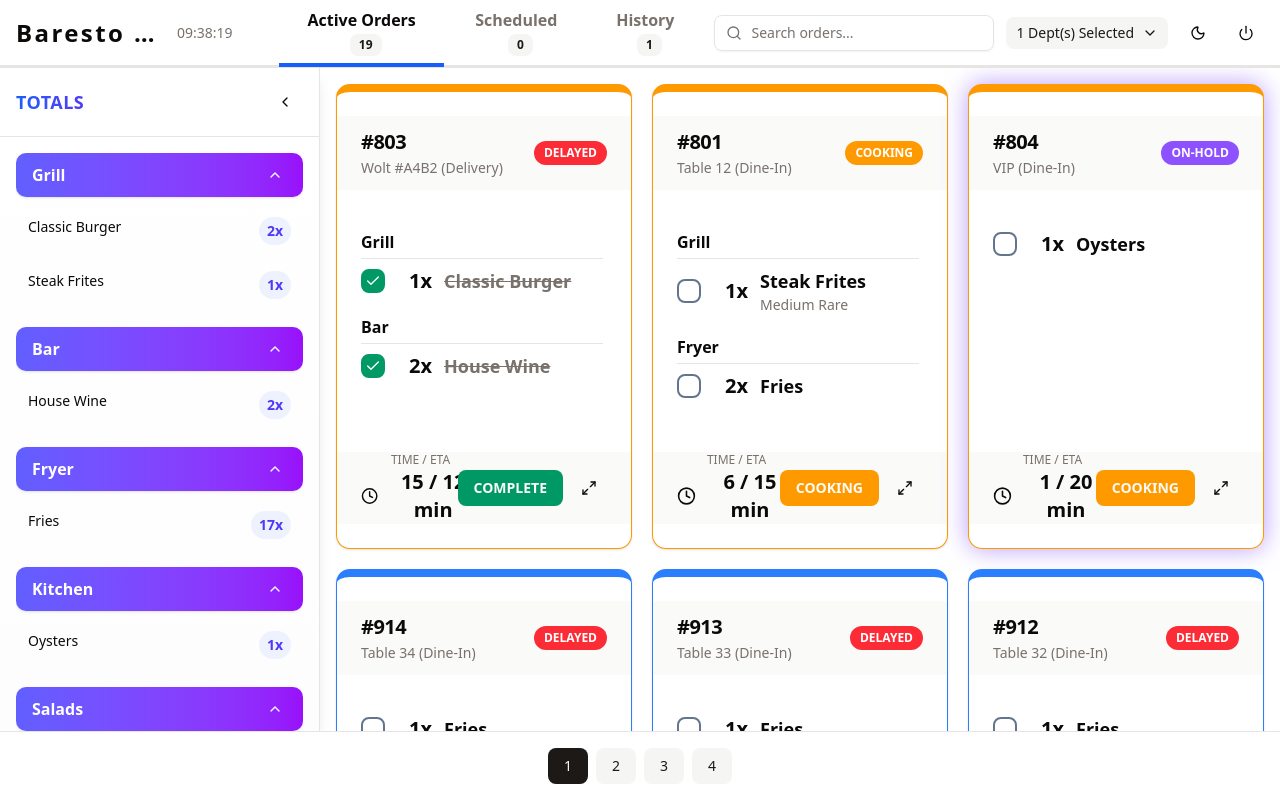
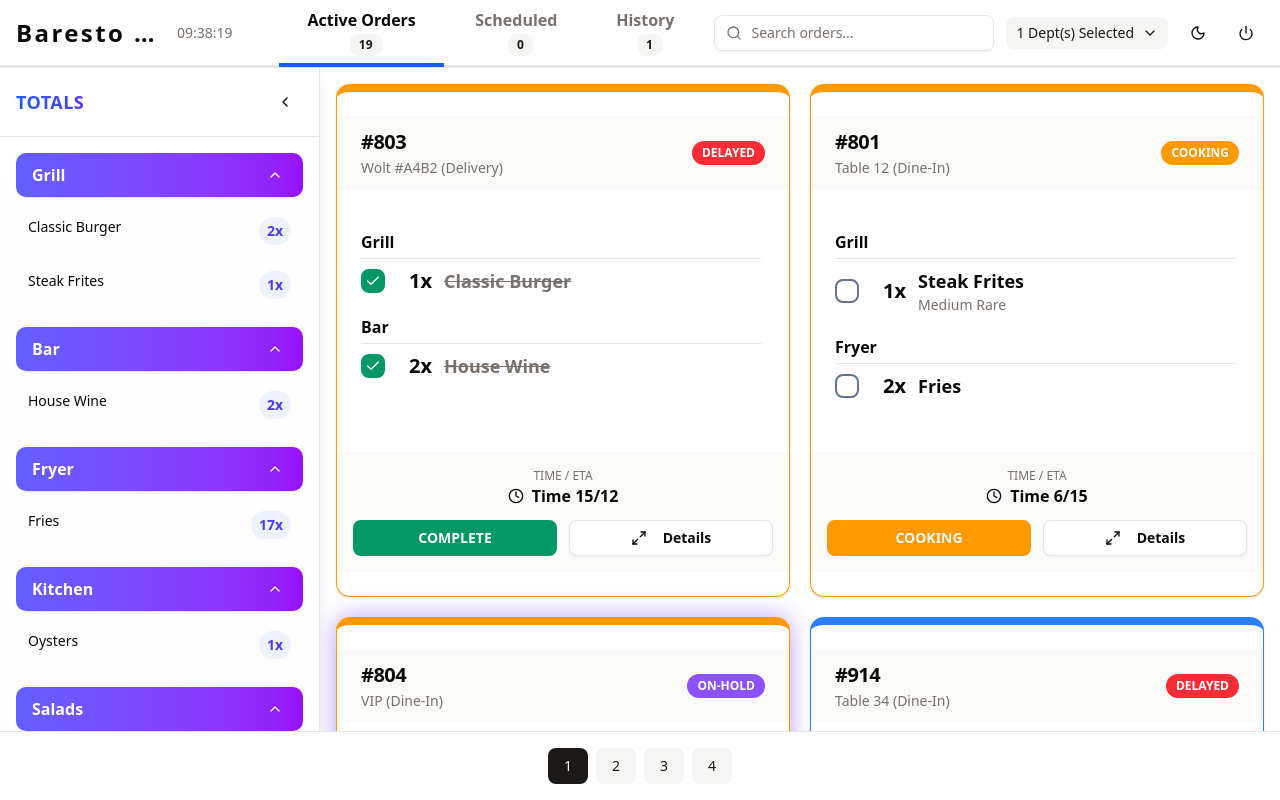
Before and after one commit to powersoft365/kds, a Next.js app: page / in a window 1280 px wide. Built offline with nearby package versions, Linux system fonts and the light colour scheme.

Commit message:
updated responsiveness and modal

```diff
--- a/app/page.js
+++ b/app/page.js
@@ -474,7 +474,7 @@ function KdsPro() {
               No orders to display.
             </p>
           ) : (
-            <div className="grid gap-4 md:gap-5 grid-cols-1 sm:grid-cols-2 xl:grid-cols-3 2xl:grid-cols-4">
+            <div className="grid gap-4 md:gap-5 grid-cols-1 sm:grid-cols-1 md:grid-cols-2  2xl:grid-cols-4">
               {pageSlice.map((o, idx) => (
                 <OrderCard
                   key={`${o.id}-${o.ts}-${o.dest}-${idx}`} // collision-proof key
--- a/components/FullscreenOrderDialog.jsx
+++ b/components/FullscreenOrderDialog.jsx
@@ -36,7 +36,7 @@ export function FullscreenOrderDialog({
 
   return (
     <Dialog open={open} onOpenChange={onOpenChange}>
-      <DialogContent className="max-w-4xl min-h-[80vh]">
+      <DialogContent className="max-w-4xl ">
         <DialogHeader>
           <DialogTitle>Order Details #{fullOrder?.id}</DialogTitle>
         </DialogHeader>
--- a/components/OrderCard.jsx
+++ b/components/OrderCard.jsx
@@ -9,7 +9,6 @@ import {
   CardFooter,
   CardHeader,
 } from "@/components/ui/card";
-import { Badge } from "@/components/ui/badge";
 import {
   Dialog,
   DialogContent,
@@ -23,10 +22,10 @@ export function OrderCard({
   order,
   toggleItemState,
   onPrimaryAction,
-  onUndoAction,
+  onUndoAction, // called after slide hits 100%
   setEtaDialog,
   setOrderDialog,
-  t,
+  t = (s) => s, // safe fallback for i18n
   timeElapsedMin,
   calcSubStatus,
   actionLabelAndClass,
@@ -36,27 +35,43 @@ export function OrderCard({
 }) {
   const elapsed = timeElapsedMin(order);
   const sub = calcSubStatus(order);
-  const { label, cls } = actionLabelAndClass(order);
+  const { label: actionText = "Action", cls: actionClass = "" } =
+    actionLabelAndClass(order) || {};
   const isCompleted = order.status === "completed";
 
-  // Minimal slide-to-undo
+  // Detect if this card is being rendered inside a dialog (modal).
+  // If yes, hide the “Details” button and center the remaining action button.
+  const rootRef = React.useRef(null);
+  const [insideDialog, setInsideDialog] = React.useState(false);
+  React.useEffect(() => {
+    try {
+      const el = rootRef.current;
+      if (!el) return;
+      const inDialog = !!el.closest('[role="dialog"]');
+      setInsideDialog(inDialog);
+    } catch {
+      setInsideDialog(false);
+    }
+  }, []);
+
+  // ---- Slide-to-Undo (enabled only for completed orders) ----
   const [undoOpen, setUndoOpen] = React.useState(false);
   const [slideVal, setSlideVal] = React.useState([0]);
-  const [isConfirming, setIsConfirming] = React.useState(false);
+  const [confirmingUndo, setConfirmingUndo] = React.useState(false);
 
   const openUndo = () => {
     setSlideVal([0]);
-    setIsConfirming(false);
+    setConfirmingUndo(false);
     setUndoOpen(true);
   };
   const closeUndo = () => {
     setUndoOpen(false);
-    setIsConfirming(false);
+    setConfirmingUndo(false);
     setSlideVal([0]);
   };
   const triggerUndo = () => {
-    if (isConfirming) return;
-    setIsConfirming(true);
+    if (confirmingUndo) return;
+    setConfirmingUndo(true);
     try {
       onUndoAction && onUndoAction(order);
     } finally {
@@ -68,6 +83,7 @@ export function OrderCard({
     if (val >= 100) triggerUndo();
   };
 
+  // ---- Group items by department for display ----
   const itemsByDept = (order.items || []).reduce((acc, it) => {
     const d = it.dept || "General";
     if (!acc[d]) acc[d] = [];
@@ -92,10 +108,11 @@ export function OrderCard({
 
   return (
     <>
+      <div ref={rootRef} className="contents">
         <Card
           className={`h-full border-t-8 ${statusBorder(order)} ${
             sub === "on-hold" ? "shadow-[0_0_25px_rgba(139,92,246,0.6)]" : ""
-        } hover:shadow-lg transition-shadow grid grid-rows-[auto_1fr_auto]`}
+          } hover:shadow-lg transition-shadow grid grid-rows-[auto_1fr_auto] overflow-hidden`}
         >
           {/* Header */}
           <CardHeader className="flex flex-row items-center justify-between bg-muted/50 py-3">
@@ -180,77 +197,98 @@ export function OrderCard({
             </div>
           </CardContent>
 
-        {/* Footer */}
-        <CardFooter className="bg-muted/50 grid grid-cols-1 md:grid-cols-2 gap-3 md:gap-2 items-center">
-          {/* ETA */}
+          {/* Footer — full-bleed background attached to the bottom */}
+          <CardFooter className="p-0">
+            <div className="bg-muted/50 w-full flex flex-col gap-3 p-4">
+              {/* centered time row */}
               <button
-            className="text-left md:text-center order-2 md:order-1"
+                className="w-full text-center"
                 onClick={() => setEtaDialog({ open: true, orderId: order.id })}
               >
                 <div className="text-xs text-muted-foreground font-medium">
                   {t("time_eta")}
                 </div>
-            <div className="font-extrabold text-lg md:text-xl flex items-center gap-2">
-              <Clock className="w-5 h-5" /> {elapsed} / {order.eta} min
+                <div className="font-extrabold text-base flex items-center justify-center gap-2">
+                  <Clock className="w-4 h-4" />
+                  {t("Time")} {elapsed}/{order.eta}
                 </div>
               </button>
 
-          {/* Actions */}
-          <div className="flex items-center justify-end gap-2 order-1 md:order-2">
+              {/* actions */}
+              {insideDialog ? (
+                // In modal: if completed, hide the Undo button entirely.
+                // If not completed, show a single centered primary action.
+                !isCompleted ? (
+                  <div className="flex justify-center">
+                    <Button
+                      className={`w-full sm:max-w-xs justify-center font-bold ${actionClass}`}
+                      onClick={() => onPrimaryAction(order)}
+                    >
+                      {actionText}
+                    </Button>
+                  </div>
+                ) : null
+              ) : (
+                // In grid: primary + details (and show Undo for completed)
+                <div className="grid grid-cols-2 gap-3">
                   {isCompleted ? (
                     <Button
-                className="bg-slate-700 hover:bg-slate-800 font-bold"
+                      className="w-full justify-center font-bold bg-slate-700 hover:bg-slate-800"
                       onClick={openUndo}
-                title={t("undo_completed")}
+                      title={t("Undo")}
                     >
                       <Undo2 className="w-4 h-4 mr-2" />
-                {t("undo_completed")}
+                      {t("Undo")}
                     </Button>
                   ) : (
                     <Button
-                className={`${cls} font-bold`}
+                      className={`w-full justify-center font-bold ${actionClass}`}
                       onClick={() => onPrimaryAction(order)}
                     >
-                {label}
+                      {actionText}
                     </Button>
                   )}
 
                   <Button
-              variant="ghost"
-              size="icon"
-              onClick={() => setOrderDialog({ open: true, orderId: order.id })}
-              aria-label={t("view_order_details") || "View details"}
+                    variant="outline"
+                    className="w-full justify-center font-bold"
+                    onClick={() =>
+                      setOrderDialog({ open: true, orderId: order.id })
+                    }
+                    aria-label={t("View details")}
                   >
-              <Maximize2 className="w-5 h-5" />
+                    <Maximize2 className="w-4 h-4 mr-2" />
+                    {t("Details")}
                   </Button>
+                </div>
+              )}
             </div>
           </CardFooter>
         </Card>
+      </div>
 
-      {/* Minimal Slide-to-Undo Dialog (shadcn-only, accessible) */}
+      {/* Slide-to-Undo dialog (only used from the completed tab) */}
       <Dialog
         open={undoOpen}
         onOpenChange={(o) => (o ? openUndo() : closeUndo())}
       >
         <DialogContent className="sm:max-w-lg p-0 overflow-hidden">
           <DialogHeader>
-            {/* Required for a11y, visually hidden */}
             <DialogTitle className="sr-only">
-              {t("slide_right_to_undo") || "Slide right to undo"}
+              {t("Slide right to undo")}
             </DialogTitle>
           </DialogHeader>
 
-          {/* Compact handle */}
+          {/* drag handle */}
           <div className="flex items-center justify-center py-3 bg-muted/50">
             <div className="h-1.5 w-12 rounded-full bg-muted-foreground/40" />
           </div>
 
-          {/* Big, obvious slider with full-rail drag */}
           <SlideToUndo
             value={slideVal[0]}
             setValue={(p) => setSlideVal([p])}
             onCommit={() => onSlideCommit(slideVal)}
-            label={t("slide_right_to_undo") || "Slide right to undo"}
+            label={t("Slide right to undo")}
           />
         </DialogContent>
       </Dialog>
@@ -261,8 +299,8 @@ export function OrderCard({
 /**
  * SlideToUndo
  * - Whole rail is draggable (pointer events on container)
- * - Large pill "button" that can be dragged from left to right
- * - Still uses shadcn Slider underneath for keyboard/a11y
+ * - Large pill that drags left→right
+ * - Uses shadcn Slider under the hood for keyboard / a11y
  */
 function SlideToUndo({ value, setValue, onCommit, label }) {
   const railRef = React.useRef(null);
@@ -296,7 +334,7 @@ function SlideToUndo({ value, setValue, onCommit, label }) {
     onCommit?.();
   };
 
-  // Keyboard / a11y path via Slider:
+  // Keyboard / a11y path via Slider
   const onSliderChange = (v) => setValue(Array.isArray(v) ? v[0] : v);
   const onSliderCommit = (v) => {
     const val = Array.isArray(v) ? v[0] : v;
@@ -316,34 +354,33 @@ function SlideToUndo({ value, setValue, onCommit, label }) {
         onPointerMove={onPointerMove}
         onPointerUp={onPointerUp}
       >
-        {/* Progress fill */}
+        {/* progress fill */}
         <div
           className="absolute inset-y-0 left-0 rounded-2xl bg-emerald-500/25 pointer-events-none"
           style={{ width: `${Math.min(value, 100)}%` }}
         />
 
-        {/* Center hint (fades as you drag) */}
+        {/* center hint */}
         <div
           className="absolute inset-0 flex items-center justify-center pointer-events-none transition-opacity"
           style={{ opacity: value < 15 ? 1 : 0 }}
         >
           <div className="flex items-center gap-1 text-xs sm:text-sm font-semibold text-muted-foreground">
             <ChevronRight className="w-4 h-4" />
-
             <ChevronRight className="w-4 h-4" />
           </div>
         </div>
 
-        {/* Big draggable pill */}
+        {/* draggable pill */}
         <div
-          className="absolute top-1/2 -translate-y-1/2 -translate-x-1/2 rounded-full bg-background border border-muted-foreground/30 shadow flex items-center justify-center font-semibold px-2 h-12  pointer-events-none"
+          className="absolute top-1/2 -translate-y-1/2 -translate-x-1/2 rounded-full bg-background border border-muted-foreground/30 shadow flex items-center justify-center font-semibold px-2 h-12 pointer-events-none"
           style={{ left: `calc(${Math.min(value, 100)}% + 8px)` }}
           aria-hidden="true"
         >
           <Undo2 className="w-5 h-5 mr-2" />
         </div>
 
-        {/* Hidden-but-focusable Slider for keyboard & screen readers */}
+        {/* hidden slider for a11y */}
         <Slider
           value={[value]}
           onValueChange={onSliderChange}
@@ -356,7 +393,7 @@ function SlideToUndo({ value, setValue, onCommit, label }) {
         />
       </div>
 
-      {/* Tiny footer row */}
+      {/* tiny footer */}
       <div className="mt-3 flex items-center justify-between">
         <div className="text-[10px] sm:text-xs text-muted-foreground select-none">
           {Math.round(value)}%
```
Lines whose indentation alone changed are shown as unchanged.
